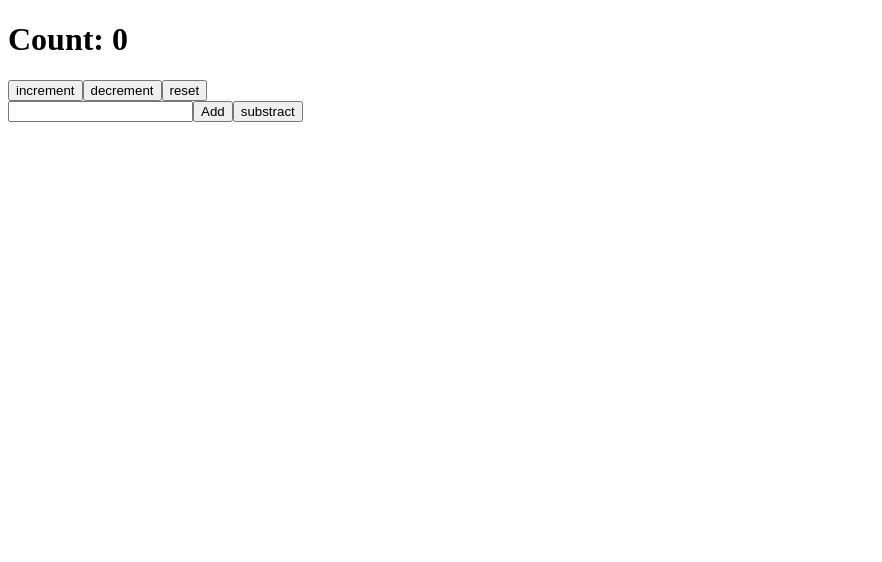
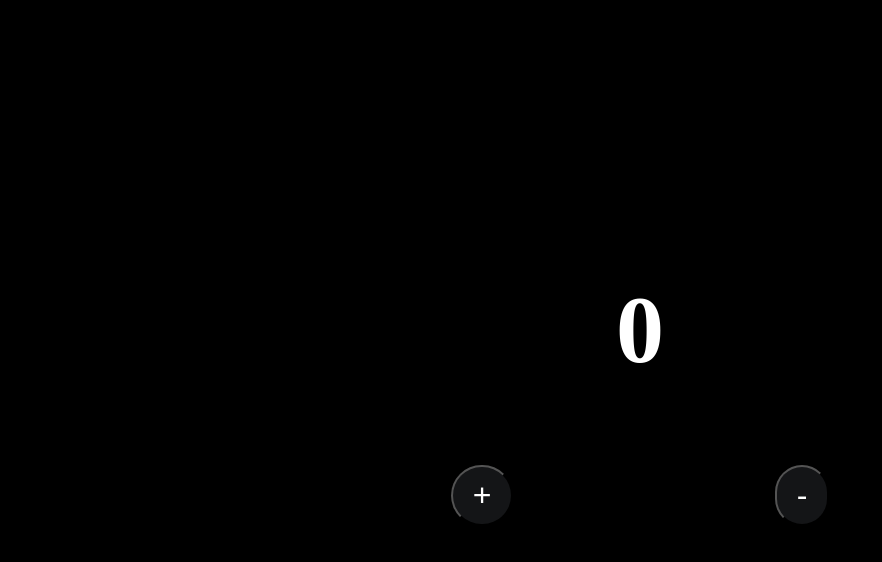
Before and after one commit to Jatin-sharma01/Monster-Class, a React (Vite) app in the folder react-demos/: page / in a window 1280 px wide. Shown: the top 562 px of the page, without its empty margins (0-882 px from the left). Built offline with nearby package versions, Linux system fonts and the light colour scheme.

Commit message:
React Project 1

```diff
--- a/react-demos/src/App.jsx
+++ b/react-demos/src/App.jsx
@@ -1,13 +1,9 @@
 import React from "react";
-import UserProfile from "./components/06_Context-Api/UserProfile";
-import { UserProvider } from "./components/06_Context-Api/UserContext";
-import UpdateUser from "./components/06_Context-Api/UpdateUser";
-import { useReducer } from "react";
-import Practice6 from "./components/07_UseReducer/Practice6";
+import Counter from "./components/09_Projects/01_Counter/Counter";
 
 function App() {
   return (
-    <Practice6 />
+    <Counter />
   );
 }
 
--- a/react-demos/src/components/07_UseReducer/Practice6.jsx
+++ b/react-demos/src/components/07_UseReducer/Practice6.jsx
@@ -1,139 +1,59 @@
-import { useReducer, useState } from 'react';
-// useReducer: for complex state
-// useState: for simple input value
+import { useReducer } from 'react';
+import { useState, useEffect } from 'react';
 
-// Reducer function: decides how state changes in response to actions
 function reducer(state, action) {
-  // action.type tells us what to do
   switch(action.type) {
-    case 'increment': // Increase count by 1
-      // ...state copies all other properties (good if state has more than one property)
+    case 'increment':
       return {
         ...state,
         count: state.count + 1
       };
-    case 'decrement': // Decrease count by 1
+    case 'decrement':
       return {
         ...state,
         count: state.count - 1
       };
-    case 'reset': // Set count back to 0
+    case 'reset':
       return {
         ...state,
         count: 0
       };
-    case 'incrementByAmount': // Increase count by action.payload
+    case 'incrementByAmount':
       return {
         ...state,
         count: state.count + action.payload
       };
-    case 'decrementByAmount': // Decrease count by action.payload
+    case 'decrementByAmount':
       return {
         ...state,
         count: state.count - action.payload
       };
     default:
-      // If we didn't recognize the action.type, just return the same state (no change)
       return state;
   }
 }
 
-// This is the starting state for our useReducer
 const initialState = {
  count: 0
 };
 
-// Our main React component
-// We export it as default (you can export below too; both are correct)
 export default function Practice6() {
-  // useReducer returns two things:
-  // state: current state value (like {count: 0})
-  // dispatch: function to send actions to the reducer
   const [state, dispatch] = useReducer(reducer, initialState);
+  const [inputValue, setInputValue] = useState(0);
 
-  // inputValue will hold our input field value for custom amounts
-  const [inputValue, setInputValue] = useState("");
-
-  // The JSX starts here
   return (
    <div>
     <div>
-        {/* Show the current count */}
       <h1>Count: {state.count}</h1>
-
-        {/* Buttons that dispatch actions */}
-        <button onClick={() => dispatch({ type: "increment" })}>
-          increment
-        </button>
-        <button onClick={() => dispatch({ type: "decrement" })}>
-          decrement
-        </button>
-        <button onClick={() => dispatch({ type: "reset" })}>
-          reset
-        </button>
+      <button onClick={()=> dispatch({ type: "increment" })} >increment</button>
+      <button onClick={()=> dispatch({ type: "decrement" })} >decrement</button>
+      <button onClick={()=> dispatch({ type: "reset" })} >reset</button>
     </div>
     <div>
-        {/* Input field for entering custom amount (controlled component) */}
-        <input
-          type="number"
-          value={inputValue}
-          onChange={e => setInputValue(e.target.value)} // Updates inputValue as user types
-        />
-
-        {/*
-          Button: Add custom amount
-          - dispatches action with payload = inputValue (converted to number)
-          - then clears the input field
-        */}
-        <button
-          onClick={() => {
-            // Number(inputValue) ensures the payload is a number, not a string!
-            dispatch({ type: "incrementByAmount", payload: Number(inputValue) });
-            setInputValue(""); // Clear input after action
-          }}
-        >
-          Add
-        </button>
-
-        {/*
-          Button: Subtract custom amount
-          - works the same as Add but action type is different
-        */}
-        <button
-          onClick={() => {
-            dispatch({ type: "decrementByAmount", payload: Number(inputValue) });
-            setInputValue("");
-          }}
-        >
-          substract
-        </button>
+      <input type="number" value={inputValue} onChange={ e => setInputValue(e.target.value)}/>
+      <button onClick={()=> {dispatch({ type: "incrementByAmount", payload: Number(inputValue)}); setInputValue("")}}>Add</button>
+      <button onClick={()=> {dispatch({ type: "decrementByAmount", payload: Number(inputValue)}); setInputValue("")} }>substract</button>
     </div>
     </div>
   );
 }
-
-/*
-========================
-==== useReducer NOTES ====
-========================
-
-# Structure:
-- useReducer(reducer, initialState) returns [state, dispatch]
-- "reducer" receives (state, action) and must return new (updated) state
-- You update state by calling dispatch({ type: "ACTION_TYPE", payload: optionalValue })
-
-# When to Use UseReducer:
-- When state logic is complex (multiple related fields)
-- When you need to handle many state transitions (like a mini state machine)
-- When state changes depend on previous values
-
-# action object:
-- Always has "type": a string describing what you want to do
-- Can also have "payload": extra data needed for the update
-
-# Reducer:
-- Must be a pure function (only depends on its input, returns new state, does NOT mutate original state)
-- Always use ...state to preserve other state properties (good habit in real apps)
-
-========================
-*/
--- /dev/null
+++ b/react-demos/src/components/09_Projects/01_Counter/Counter.css
@@ -0,0 +1,36 @@
+* {
+  padding: 0;
+  margin: 0;
+  box-sizing: border-box;
+}
+
+body {
+  background: #000;
+  height: 100vh;
+  display: flex;
+  flex-direction: column;
+  justify-content: center;
+  align-items: center;
+  text-align: center;
+  color: #fff;
+}
+
+.container .number {
+  font-size: 6rem;
+}
+
+.btns-container {
+  width: 40rem;
+  display: flex;
+  justify-content: space-around;
+  margin-top: 5rem;
+}
+
+.increment {
+  padding: 10px 20px;
+  border-radius: 100px;
+  font-size: 2rem;
+  background: #141517;
+  color: #fff;
+  cursor: pointer;
+}
--- /dev/null
+++ b/react-demos/src/components/09_Projects/01_Counter/Counter.jsx
@@ -0,0 +1,28 @@
+import React from 'react'
+import { useState, useEffect } from 'react';
+import './Counter.css'
+
+const Counter = () => {
+    const [count, setCount] = useState(0);
+    const increment = () => {
+      setCount(count + 1)
+    };
+    const decrement = () => {
+      setCount(count - 1)
+    };
+
+  return (
+    <div className='container'>
+        <div>
+
+      <h1 className='number'>{count}</h1>
+        </div>
+        <div className="btns-container">
+            <button onClick={increment} className="increment">+</button>
+            <button onClick={decrement} className="increment">-</button>
+        </div>
+    </div>
+  )
+}
+
+export default Counter
```
Also changed, not shown: react-demos/src/components/08_UseFetch/BlogPosts.jsx (added, +20 -0 lines), react-demos/src/components/08_UseFetch/useFetch.jsx (added, +33 -0 lines). Lines whose indentation alone changed are shown as unchanged.
